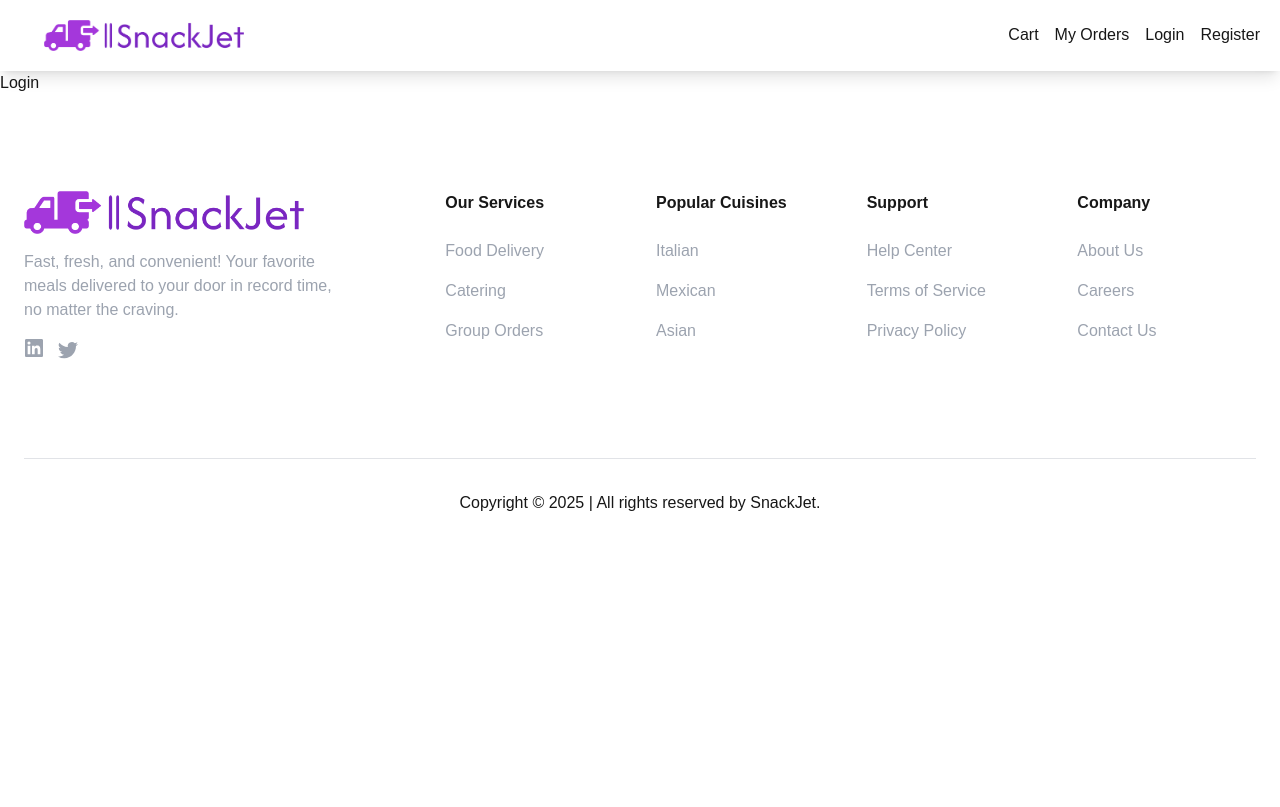
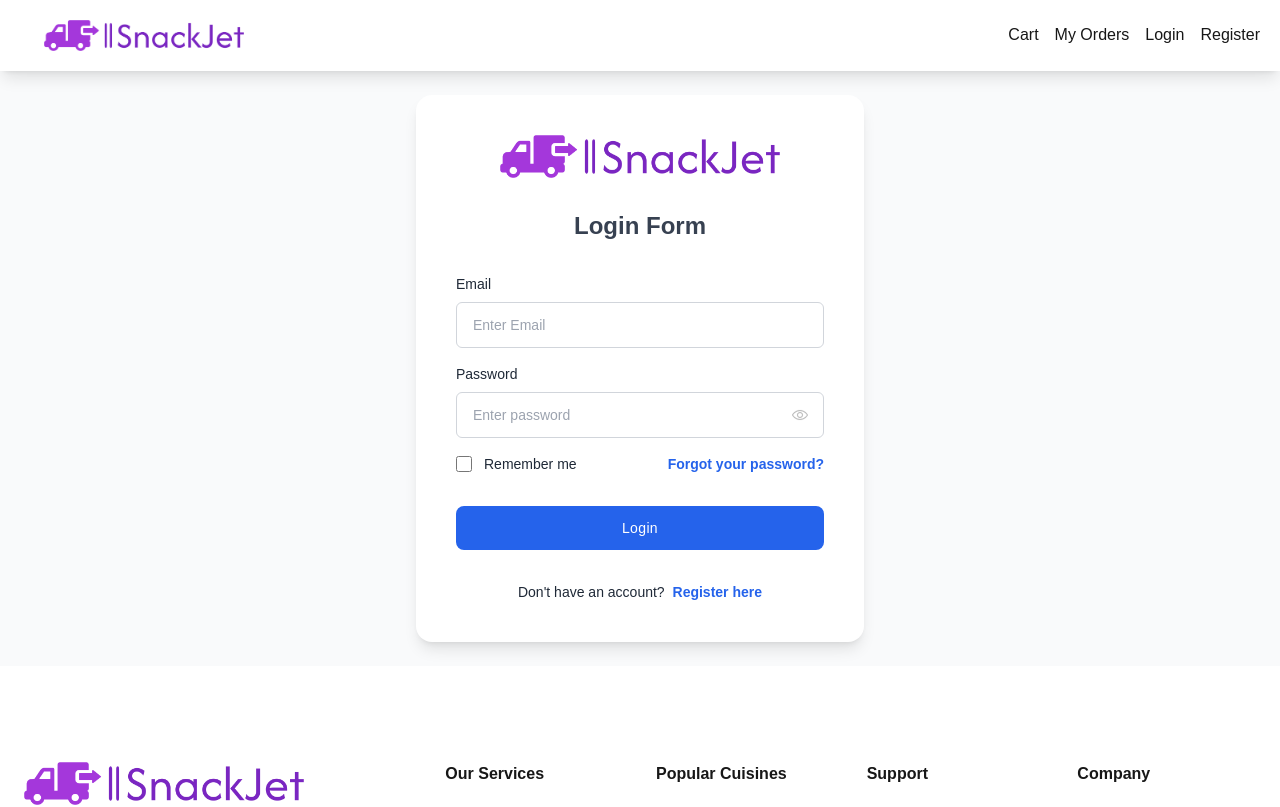
Before and after one commit to Haris-Mohanty/SnackJet, a Next.js app: page /login in a window 1280 px wide. Shown: the top 807 px of the page. Built offline with nearby package versions, Linux system fonts and the light colour scheme.

Commit message:
Login form created.

```diff
--- a/src/pages/login/index.js
+++ b/src/pages/login/index.js
@@ -1,9 +1,116 @@
-import React from 'react'
+import Image from "next/image";
+import Link from "next/link";
+import React from "react";
 
 const Login = () => {
   return (
-    <div>Login</div>
-  )
-}
+    <>
+      <div class="bg-gray-50 font-[sans-serif]">
+        <div class="flex flex-col items-center justify-center py-6 px-4">
+          <div class="max-w-md w-full">
+            <div class="p-10 rounded-2xl bg-white shadow-lg">
+              <Link href="/">
+                <Image
+                  src={"/logo.png"}
+                  alt="logo"
+                  width={280}
+                  height={140}
+                  className="mb-8 mx-auto block"
+                />
+              </Link>
+              <h2 class="text-gray-700 text-center text-2xl font-bold">
+                Login Form
+              </h2>
+              <form class="mt-8 space-y-4">
+                <div>
+                  <label class="text-gray-800 text-sm mb-2 block">Email</label>
+                  <div class="relative flex items-center">
+                    <input
+                      name="email"
+                      type="text"
+                      required
+                      class="w-full text-gray-800 text-sm border border-gray-300 px-4 py-3 rounded-md outline-blue-600"
+                      placeholder="Enter Email"
+                    />
+                  </div>
+                </div>
 
-export default Login
+                <div>
+                  <label class="text-gray-800 text-sm mb-2 block">
+                    Password
+                  </label>
+                  <div class="relative flex items-center">
+                    <input
+                      name="password"
+                      type="password"
+                      required
+                      class="w-full text-gray-800 text-sm border border-gray-300 px-4 py-3 rounded-md outline-blue-600"
+                      placeholder="Enter password"
+                    />
+                    <svg
+                      xmlns="http://www.w3.org/2000/svg"
+                      fill="#bbb"
+                      stroke="#bbb"
+                      class="w-4 h-4 absolute right-4 cursor-pointer"
+                      viewBox="0 0 128 128"
+                    >
+                      <path
+                        d="M64 104C22.127 104 1.367 67.496.504 65.943a4 4 0 0 1 0-3.887C1.367 60.504 22.127 24 64 24s62.633 36.504 63.496 38.057a4 4 0 0 1 0 3.887C126.633 67.496 105.873 104 64 104zM8.707 63.994C13.465 71.205 32.146 96 64 96c31.955 0 50.553-24.775 55.293-31.994C114.535 56.795 95.854 32 64 32 32.045 32 13.447 56.775 8.707 63.994zM64 88c-13.234 0-24-10.766-24-24s10.766-24 24-24 24 10.766 24 24-10.766 24-24 24zm0-40c-8.822 0-16 7.178-16 16s7.178 16 16 16 16-7.178 16-16-7.178-16-16-16z"
+                        data-original="#000000"
+                      ></path>
+                    </svg>
+                  </div>
+                </div>
+
+                <div class="flex flex-wrap items-center justify-between gap-4">
+                  <div class="flex items-center">
+                    <input
+                      id="remember-me"
+                      name="remember-me"
+                      type="checkbox"
+                      class="h-4 w-4 shrink-0 text-blue-600 focus:ring-blue-500 border-gray-300 rounded"
+                    />
+                    <label
+                      for="remember-me"
+                      class="ml-3 block text-sm text-gray-800"
+                    >
+                      Remember me
+                    </label>
+                  </div>
+                  <div class="text-sm">
+                    <Link
+                      href="/"
+                      class="text-blue-600 hover:underline font-semibold"
+                    >
+                      Forgot your password?
+                    </Link>
+                  </div>
+                </div>
+
+                <div class="!mt-8">
+                  <button
+                    type="button"
+                    class="w-full py-3 px-4 text-sm tracking-wide rounded-lg text-white bg-blue-600 hover:bg-blue-700 focus:outline-none"
+                  >
+                    Login
+                  </button>
+                </div>
+                <p class="text-gray-800 text-sm !mt-8 text-center">
+                  Don&apos;t have an account?{" "}
+                  <Link
+                    href="/register"
+                    class="text-blue-600 hover:underline ml-1 whitespace-nowrap font-semibold"
+                  >
+                    Register here
+                  </Link>
+                </p>
+              </form>
+            </div>
+          </div>
+        </div>
+      </div>
+    </>
+  );
+};
+
+export default Login;
```
